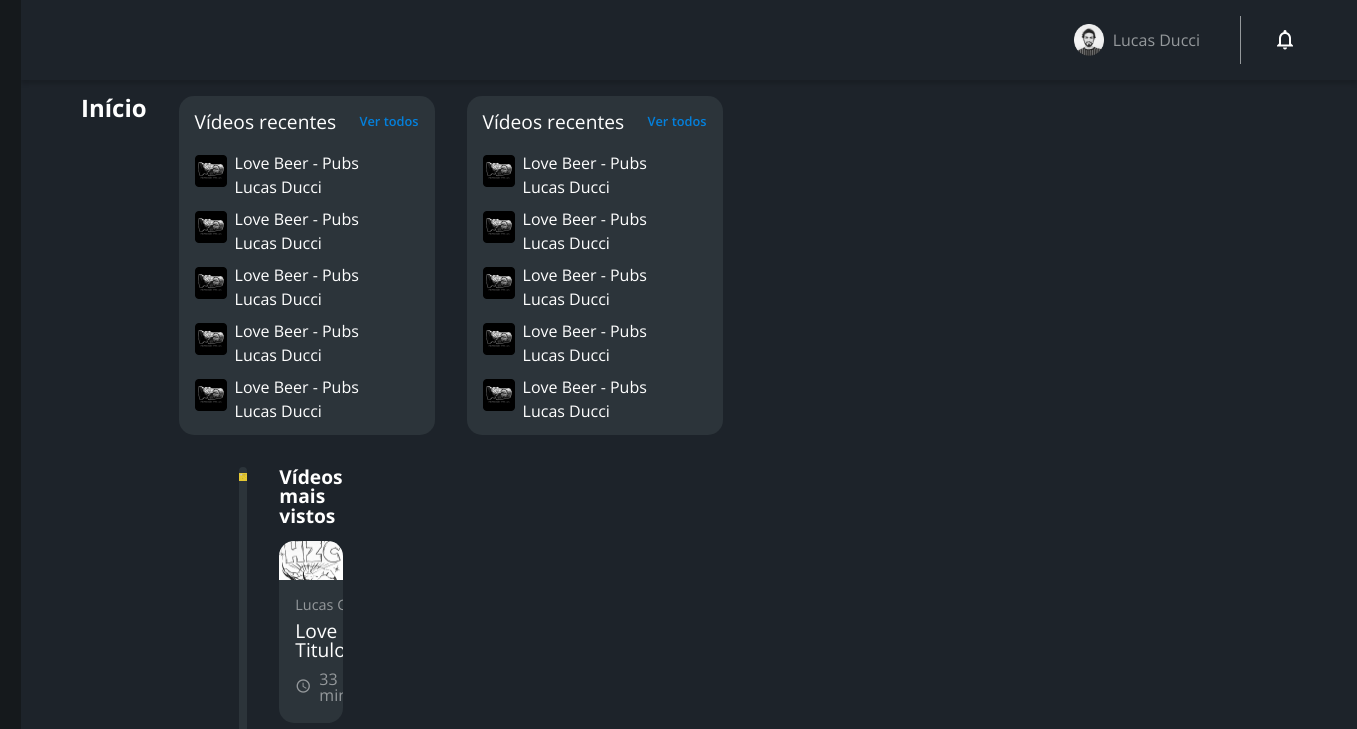
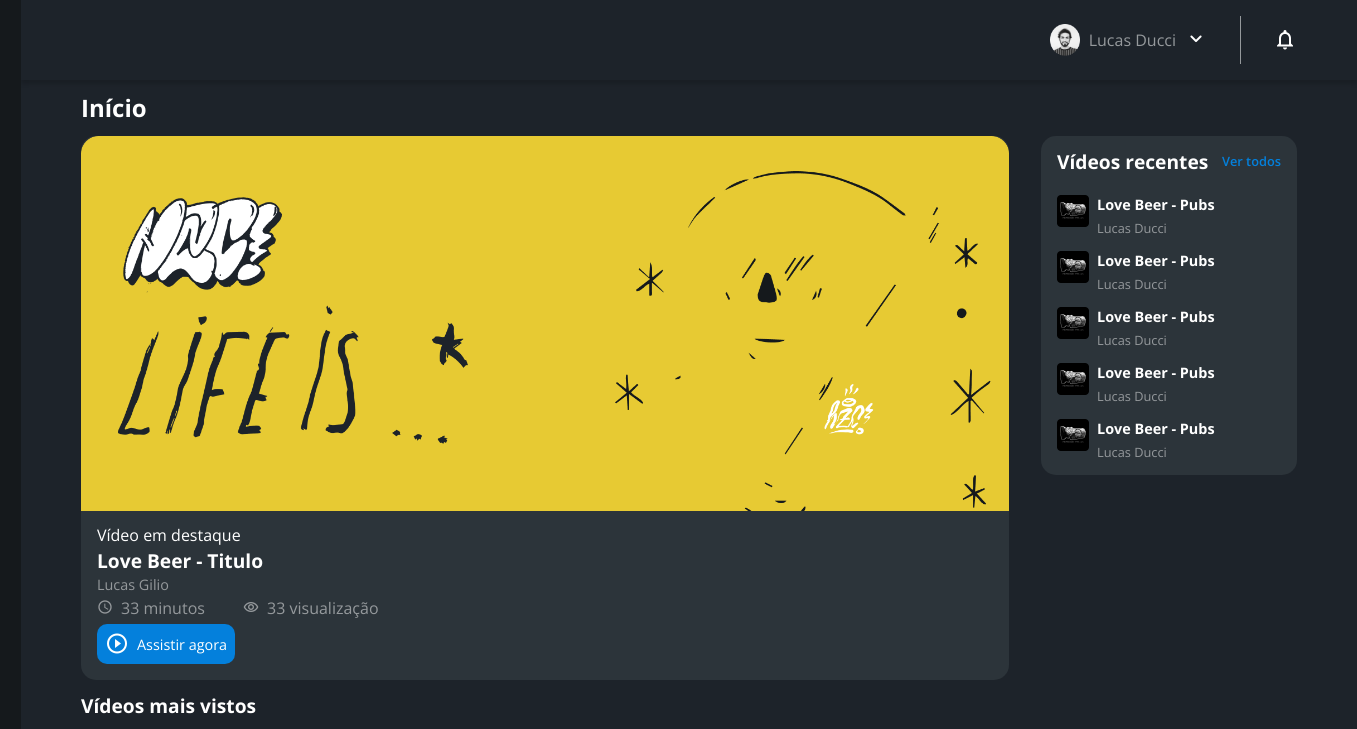
Before and after one commit to Lucgd97/love-beer, a plain HTML site: page index.html in a window 1536 px wide. Shown: the top 729 px of the page, 179-1536 px from the left. Drawn offline with nearby package versions, Linux system fonts and the light colour scheme.

Commit message:
Terminando a pagina implementando grid, deixando responsiva e corrigindo bugs

```diff
--- a/assets/css/style.css
+++ b/assets/css/style.css
@@ -86,7 +86,7 @@ body {
         background-position: center;
     }
 
-    .header__perfil::after{
+    .header__profile::after{
         content: "\e90d";
         color: #FFFFFF;
         font-size: 1.5rem;
@@ -192,11 +192,18 @@ body {
         grid-template-columns: auto 1fr auto;
         grid-template-areas:
             "title-page title-page title-page"
-            "priminence-video priminence-video priminence-video"
+            "prominence-video prominence-video videos-recent"
+            "section-videos section-videos section-videos"
+            "product-recent prominence-product prominence-product"
+            "section-product section-product section-product"
         ;
         column-gap: 32px;
         padding: 16px 60px;
         grid-column: 2;
+    }
+
+    .title-section{
+        grid-column: span 4;
     }
 }
 
@@ -205,6 +212,10 @@ body {
     border-radius: 15px;
     overflow: hidden;
     background-color: #2C343A;
+}
+
+.card__image--desktop{
+    display: none;
 }
 
 .card--prominence{
@@ -224,6 +235,7 @@ body {
 
 .card__title{
     font-size: 1.2rem;
+    font-weight: 700;
     grid-column: span 2;
 }
 
@@ -280,6 +292,24 @@ body {
 }
 
 @media screen and (min-width: 1440px) {
+
+    .card--prominence{
+        margin-bottom: 0;
+    }
+
+    .card__image--mobile{
+        display: none;
+    }
+
+    .card__image--desktop{
+        display: block;
+    }
+
+    .card__button--prominence{
+        grid-column: auto;
+        padding: 16px 8px;
+    }
+
     .card--recent{
         display: grid;
         grid-template-columns: auto auto;
@@ -288,11 +318,13 @@ body {
         width: 256px;
         padding: 16px;
         box-sizing: border-box;
+        align-self: flex-start;
     }
 
     .card--recent .card__title{
         grid-column: auto;
     }
+
 
     .card__link{
         font-size: 0.8rem;
@@ -335,6 +367,13 @@ body {
     gap: 16px;
 }
 
+@media screen and (min-width: 1440px){
+    .section{
+        grid-template-columns: repeat(4, 1fr);
+    }
+}
+
+@media screen and (min-width: 1440px) {
     .prominence-video{
         grid-area: prominence-video;
     }
@@ -346,3 +385,16 @@ body {
     .section-videos{
         grid-area: section-videos;
     }
+
+    .prominence-product{
+        grid-area: prominence-product;
+    }
+
+    .product-recent{
+        grid-area: product-recent;
+    }
+
+    .section-product{
+        grid-area: section-product;
+    }
+}
--- a/index.html
+++ b/index.html
@@ -27,11 +27,11 @@
         <a href="#" class="menu-lateral__link menu-lateral__link--cups">Copos</a>
         <a href="#" class="menu-lateral__link menu-lateral__link--shirts">Camisas</a>
     </nav>
-
     <main class="principal">
         <h2 class="title-page">Início</h2>
         <article class="card cartao--prominence prominence-video">
-            <img src="assets/img/banner-mobile_1.png" alt="Banner do cartao" class="card__image">
+            <img src="assets/img/banner-mobile_1.png" alt="Banner do cartao" class="card__image card__image--mobile">
+            <img src="assets/img/banner_1.png" alt="Banner do cartao" class="card__image card__image--desktop">
             <div class="card__content">
                 <p class="card__prominence">Vídeo em destaque</p>
                 <h3 class="card__title">Love Beer - Titulo</h3>
@@ -41,34 +41,34 @@
                 <button class="card__button  card__button--play card__button--prominence">Assistir agora</button>
             </div>
         </article>
-        <article class="card card--recent">
+        <article class="card card--recent videos-recent">
             <h3 class="card__title">Vídeos recentes</h3>
             <a href="#" class="card__link">Ver todos</a>
             <ul class="card__list">
                 <li class="card__item">
                     <img src="assets/img/miniatura_1.png" alt="Thumbnail" class="card__item-thumbnail">
-                    <h4 class="card__item-titulo">Love Beer - Pubs</h4>
-                    <p class="card__item_profile">Lucas Ducci</p>
+                    <h4 class="card__item-title">Love Beer - Pubs</h4>
+                    <p class="card__item-profile">Lucas Ducci</p>
                 </li>
                 <li class="card__item">
                     <img src="assets/img/miniatura_1.png" alt="Thumbnail" class="card__item-thumbnail">
-                    <h4 class="card__item-titulo">Love Beer - Pubs</h4>
-                    <p class="card__item_profile">Lucas Ducci</p>
+                    <h4 class="card__item-title">Love Beer - Pubs</h4>
+                    <p class="card__item-profile">Lucas Ducci</p>
                 </li>
                 <li class="card__item">
                     <img src="assets/img/miniatura_1.png" alt="Thumbnail" class="card__item-thumbnail">
-                    <h4 class="card__item-titulo">Love Beer - Pubs</h4>
-                    <p class="card__item_profile">Lucas Ducci</p>
+                    <h4 class="card__item-title">Love Beer - Pubs</h4>
+                    <p class="card__item-profile">Lucas Ducci</p>
                 </li>
                 <li class="card__item">
                     <img src="assets/img/miniatura_1.png" alt="Thumbnail" class="card__item-thumbnail">
-                    <h4 class="card__item-titulo">Love Beer - Pubs</h4>
-                    <p class="card__item_profile">Lucas Ducci</p>
+                    <h4 class="card__item-title">Love Beer - Pubs</h4>
+                    <p class="card__item-profile">Lucas Ducci</p>
                 </li>
                 <li class="card__item">
                     <img src="assets/img/miniatura_1.png" alt="Thumbnail" class="card__item-thumbnail">
-                    <h4 class="card__item-titulo">Love Beer - Pubs</h4>
-                    <p class="card__item_profile">Lucas Ducci</p>
+                    <h4 class="card__item-title">Love Beer - Pubs</h4>
+                    <p class="card__item-profile">Lucas Ducci</p>
                 </li>
             </ul>
         </article>
@@ -111,40 +111,40 @@
                 </div>
             </article>
         </section>
-        <article class="card card--recent">
+        <article class="card card--recent product-recent">
             <h3 class="card__title">Vídeos recentes</h3>
             <a href="#" class="card__link">Ver todos</a>
             <ul class="card__list">
                 <li class="card__item">
                     <img src="assets/img/miniatura_1.png" alt="Thumbnail" class="card__item-thumbnail">
-                    <h4 class="card__item-titulo">Love Beer - Pubs</h4>
-                    <p class="card__item_profile">Lucas Ducci</p>
+                    <h4 class="card__item-title">Love Beer - Pubs</h4>
+                    <p class="card__item-profile">Lucas Ducci</p>
                 </li>
                 <li class="card__item">
                     <img src="assets/img/miniatura_1.png" alt="Thumbnail" class="card__item-thumbnail">
-                    <h4 class="card__item-titulo">Love Beer - Pubs</h4>
-                    <p class="card__item_profile">Lucas Ducci</p>
+                    <h4 class="card__item-title">Love Beer - Pubs</h4>
+                    <p class="card__item-profile">Lucas Ducci</p>
                 </li>
                 <li class="card__item">
                     <img src="assets/img/miniatura_1.png" alt="Thumbnail" class="card__item-thumbnail">
-                    <h4 class="card__item-titulo">Love Beer - Pubs</h4>
-                    <p class="card__item_profile">Lucas Ducci</p>
+                    <h4 class="card__item-title">Love Beer - Pubs</h4>
+                    <p class="card__item-profile">Lucas Ducci</p>
                 </li>
                 <li class="card__item">
                     <img src="assets/img/miniatura_1.png" alt="Thumbnail" class="card__item-thumbnail">
-                    <h4 class="card__item-titulo">Love Beer - Pubs</h4>
-                    <p class="card__item_profile">Lucas Ducci</p>
+                    <h4 class="card__item-title">Love Beer - Pubs</h4>
+                    <p class="card__item-profile">Lucas Ducci</p>
                 </li>
                 <li class="card__item">
                     <img src="assets/img/miniatura_1.png" alt="Thumbnail" class="card__item-thumbnail">
-                    <h4 class="card__item-titulo">Love Beer - Pubs</h4>
-                    <p class="card__item_profile">Lucas Ducci</p>
+                    <h4 class="card__item-title">Love Beer - Pubs</h4>
+                    <p class="card__item-profile">Lucas Ducci</p>
                 </li>
             </ul>
         </article>
-        <main class="principal">
-            <article class="card card--prominence">
-                <img src="assets/img/banner-mobile_1.png" alt="Banner do cartao" class="card__image">
+            <article class="card card--prominence prominence-product">
+                <img src="assets/img/banner-mobile_2.png" alt="Banner do cartao" class="card__image card__image--mobile">
+                <img src="assets/img/banner_2.png" alt="Banner do cartao" class="card__image card__image--desktop">
                 <div class="card__content">
                     <p class="card__prominence">Vídeo em destaque</p>
                     <h3 class="card__title">Love Beer - Titulo</h3>
@@ -154,7 +154,7 @@
                     <button class="card__button  card__button--play card__button--prominence">Assistir agora</button>
                 </div>
             </article>
-            <section class="section">
+            <section class="section section-product">
                 <h3 class="title-section">Vídeos mais vistos</h3>
                 <article class="card">
                     <img src="assets/img/video_1.png" alt="Vídeo" class="card__image">
@@ -193,7 +193,7 @@
                     </div>
                 </article>
             </section>
-
+    </main>
     <script src="index.js"></script>
 </body>
 </html>
```
Lines whose indentation alone changed are shown as unchanged.
